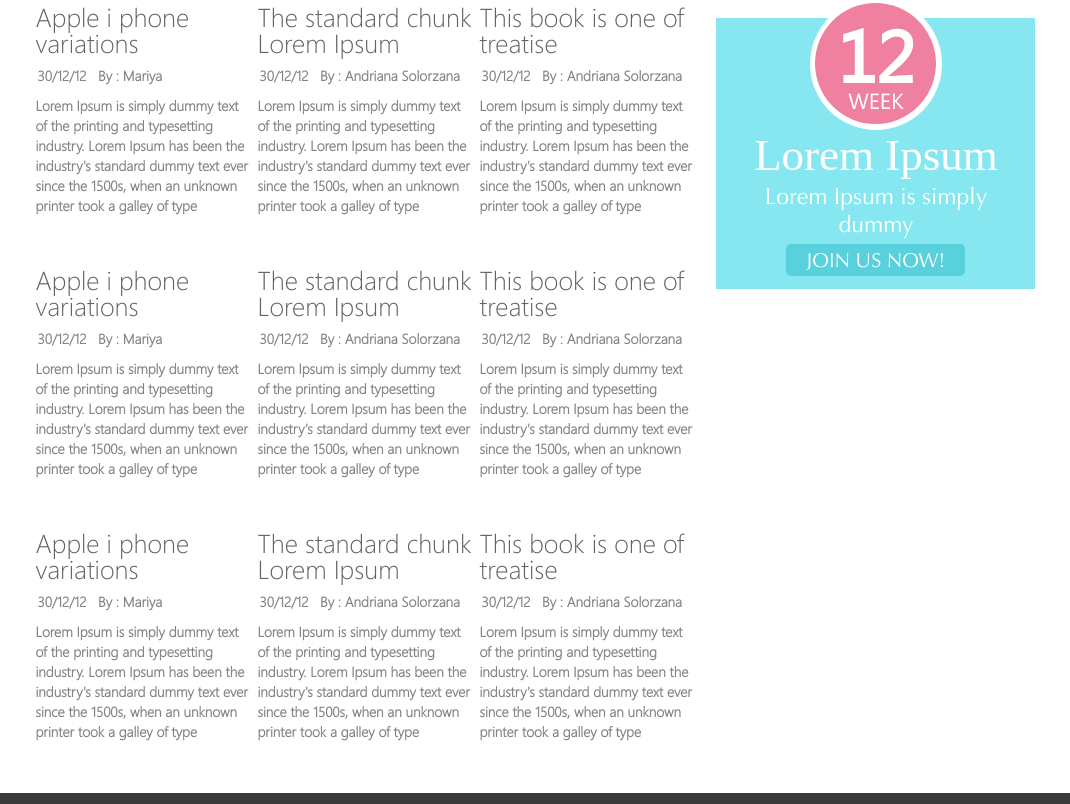
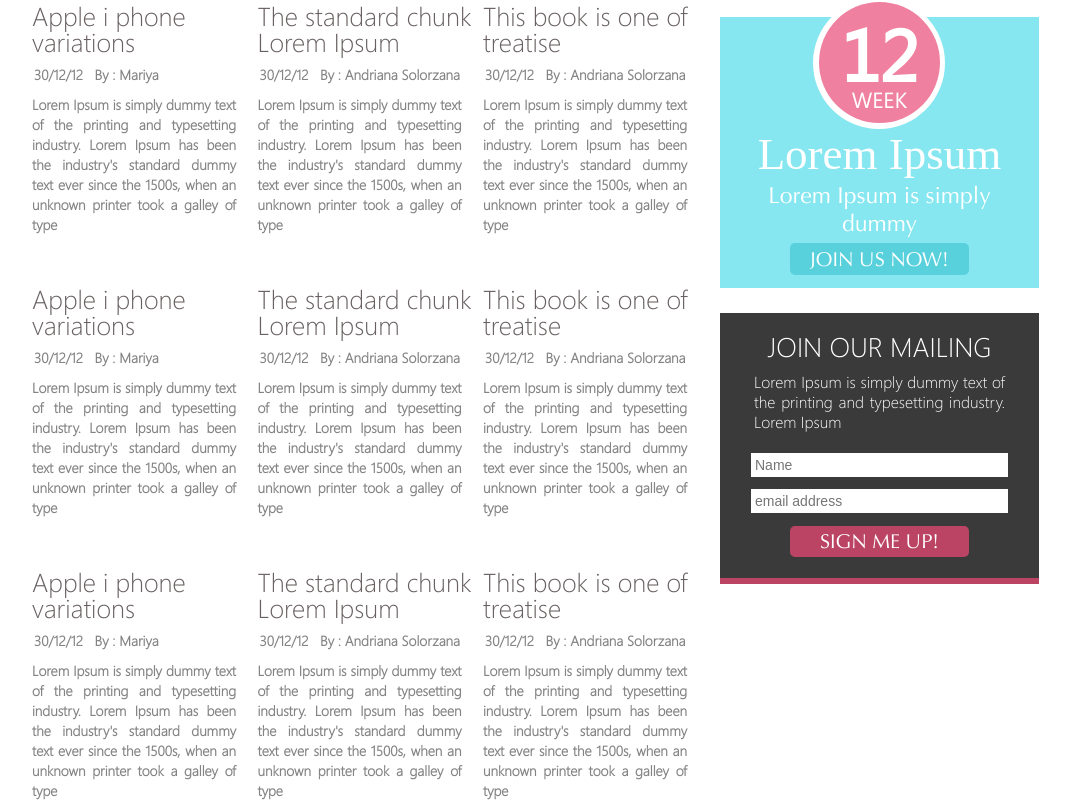
Before and after one commit to ilyashablouski/templateOnlineGroup, a plain HTML site: page index.html in a window 1280 px wide. Shown: the part 996-1800 px from the top of the page, without its empty margins (93-1163 px from the left). Drawn offline with nearby package versions, Linux system fonts and the light colour scheme; a web font is replaced by a local one.

Commit message:
finishing styles

```diff
--- a/css/styles.less
+++ b/css/styles.less
@@ -132,6 +132,15 @@ table {
 }
 
 * {
+    -webkit-touch-callout: none;
+    -webkit-text-size-adjust: none;
+    -webkit-tap-highlight-color: rgba(0, 0, 0, 0);
+    -webkit-user-select: none;
+}
+
+*,
+*::after,
+*::before {
     box-sizing: border-box;
 }
 
@@ -143,6 +152,11 @@ img {
 a {
     text-decoration: none;
     cursor: pointer;
+}
+
+a,
+.input {
+    outline: none;
 }
 
 h2 {
@@ -176,7 +190,7 @@ body {
     &__inner {
         display: flex;
         margin: 0 auto;
-        padding: 40px 0 30px 0;
+        padding: 39px 0 30px 0;
         justify-content: space-between;
         align-items: baseline;
         max-width: 1012px;
@@ -229,6 +243,7 @@ body {
             &:hover {
                 background: #373737;
                 color: #ffffff;
+                transition: all 0.125s ease-in-out;
             }
         }
     }
@@ -294,7 +309,7 @@ body {
 .content-container {
     display: flex;
     flex: 1 0 auto;
-    max-width: 1023px;
+    max-width: 1030px;
 }
 
 .wrapper__content-container {
@@ -394,6 +409,11 @@ body {
 
     &__meta {
         margin: 10px 0 10px 2px;
+    }
+
+    p {
+        text-align: justify;
+        padding-right: 10px;
     }
 }
 
@@ -526,39 +546,98 @@ body {
     font-size: 22px;
 }
 
-.advt-button {
+.advt-block-2__advt-button {
     margin: 0 auto;
     padding: 7px 0 5px 0;
+}
+
+.advt-button {
     width: 179px;
     font-family: "Optima LT Roman";
     font-size: 20px;
     border-radius: 5px;
-    background: #58d1dc;
     color: #ffffff;
+
+    &_blue {
+        background: #58d1dc;
+    }
+
+    &_pink {
+        background: #bb4465;
+    }
 }
 
 .advt-container__advt-block-2 {
     margin-bottom: 25px;
 }
 
+.advt-block-3 {
+    display: flex;
+    flex-direction: column;
+    justify-content: space-between;
+    width: 319px;
+    height: 271px;
+    background: #393a39;
 
+    &__text-box {
+        margin-top: 20px;
+        display: flex;
+        flex-direction: column;
+        font-family: "Segoe WP Light";
+        color: #ffffff;
+    }
 
+    &__header {
+        text-align: center;
+        font-size: 27px;
+        text-transform: uppercase;
+    }
 
+    &__text {
+        margin: 12px auto 0px auto;
+        width: 251px;
+        text-align: justify;
+        line-height: 20px;
+    }
+}
 
+.feedback-form {
+    margin: 0 auto;
+    display: flex;
+    flex-direction: column;
+    align-items: center;
+    width: 257px;
+}
 
+.name-field {
+    margin-bottom: 12px;
+    padding: 4px;
+    width: 100%;
+    font-size: 14px;
+    border: none;
+    outline: 0;
+    color: #787878;
+}
 
+.email-field {
+    &:extend(.name-field);
+    margin-bottom: 13px;
+}
 
+.submit-button {
+    border: none;
+    background-image: none;
+    box-shadow: none;
+}
 
+.feedback-form__submit-button {
+    padding: 4px 0 4px 0;
+}
 
-
-
-
-
-
-
-
-
-
+.advt-block-3__footer {
+    padding-bottom: 6px;
+    background: #bb4465;
+}
 
 .footer {
     flex: 0 0 auto;
--- a/index.html
+++ b/index.html
@@ -84,7 +84,7 @@
           <section class="article article-block__article">
             <h2 class="article__header">Apple i phone variations</h2>
             <pre class="article__meta text">30/12/12   By : Mariya</pre>
-            <p class="article__text text ">Lorem Ipsum is simply dummy text of the printing and typesetting industry.
+            <p class="article__text text">Lorem Ipsum is simply dummy text of the printing and typesetting industry.
               Lorem
               Ipsum has been the industry's standard dummy text ever since the 1500s, when an unknown printer took a
               galley of type</p>
@@ -93,7 +93,7 @@
           <section class="article article-block__article">
             <h2 class="article__header">The standard chunk Lorem Ipsum</h2>
             <pre class="article__meta text">30/12/12   By : Andriana Solorzana</pre>
-            <p class="article__text text ">Lorem Ipsum is simply dummy text of the printing and typesetting industry.
+            <p class="article__text text">Lorem Ipsum is simply dummy text of the printing and typesetting industry.
               Lorem
               Ipsum has been the industry's standard dummy text ever since the 1500s, when an unknown printer took a
               galley of type</p>
@@ -102,7 +102,7 @@
           <section class="article article-block__article">
             <h2 class="article__header">This book is one of treatise</h2>
             <pre class="article__meta text">30/12/12   By : Andriana Solorzana</pre>
-            <p class="article__text text ">Lorem Ipsum is simply dummy text of the printing and typesetting industry.
+            <p class="article__text text">Lorem Ipsum is simply dummy text of the printing and typesetting industry.
               Lorem
               Ipsum has been the industry's standard dummy text ever since the 1500s, when an unknown printer took a
               galley of type</p>
@@ -111,7 +111,7 @@
           <section class="article article-block__article">
             <h2 class="article__header">Apple i phone variations</h2>
             <pre class="article__meta text">30/12/12   By : Mariya</pre>
-            <p class="article__text text ">Lorem Ipsum is simply dummy text of the printing and typesetting industry.
+            <p class="article__text text">Lorem Ipsum is simply dummy text of the printing and typesetting industry.
               Lorem
               Ipsum has been the industry's standard dummy text ever since the 1500s, when an unknown printer took a
               galley of type</p>
@@ -120,7 +120,7 @@
           <section class="article article-block__article">
             <h2 class="article__header">The standard chunk Lorem Ipsum</h2>
             <pre class="article__meta text">30/12/12   By : Andriana Solorzana</pre>
-            <p class="article__text text ">Lorem Ipsum is simply dummy text of the printing and typesetting industry.
+            <p class="article__text text">Lorem Ipsum is simply dummy text of the printing and typesetting industry.
               Lorem
               Ipsum has been the industry's standard dummy text ever since the 1500s, when an unknown printer took a
               galley of type</p>
@@ -129,7 +129,7 @@
           <section class="article article-block__article">
             <h2 class="article__header">This book is one of treatise</h2>
             <pre class="article__meta text">30/12/12   By : Andriana Solorzana</pre>
-            <p class="article__text text ">Lorem Ipsum is simply dummy text of the printing and typesetting industry.
+            <p class="article__text text">Lorem Ipsum is simply dummy text of the printing and typesetting industry.
               Lorem
               Ipsum has been the industry's standard dummy text ever since the 1500s, when an unknown printer took a
               galley of type</p>
@@ -138,7 +138,7 @@
           <section class="article article-block__article">
             <h2 class="article__header">Apple i phone variations </h2>
             <pre class="article__meta text">30/12/12   By : Mariya</pre>
-            <p class="article__text text ">Lorem Ipsum is simply dummy text of the printing and typesetting industry.
+            <p class="article__text text">Lorem Ipsum is simply dummy text of the printing and typesetting industry.
               Lorem
               Ipsum has been the industry's standard dummy text ever since the 1500s, when an unknown printer took a
               galley of type</p>
@@ -147,7 +147,7 @@
           <section class="article article-block__article">
             <h2 class="article__header">The standard chunk Lorem Ipsum</h2>
             <pre class="article__meta text">30/12/12   By : Andriana Solorzana</pre>
-            <p class="article__text text ">Lorem Ipsum is simply dummy text of the printing and typesetting industry.
+            <p class="article__text text">Lorem Ipsum is simply dummy text of the printing and typesetting industry.
               Lorem
               Ipsum has been the industry's standard dummy text ever since the 1500s, when an unknown printer took a
               galley of type</p>
@@ -156,7 +156,7 @@
           <section class="article article-block__article">
             <h2 class="article__header">This book is one of treatise</h2>
             <pre class="article__meta text">30/12/12   By : Andriana Solorzana</pre>
-            <p class="article__text text ">Lorem Ipsum is simply dummy text of the printing and typesetting industry.
+            <p class="article__text text">Lorem Ipsum is simply dummy text of the printing and typesetting industry.
               Lorem
               Ipsum has been the industry's standard dummy text ever since the 1500s, when an unknown printer took a
               galley of type</p>
@@ -167,10 +167,10 @@
 
       <aside class="advt-container content-container__advt-container">
         <div class="advt-block-1 advt-container__advt-block-1">
-          <div class="advt-block-1__header">
+          <p class="advt-block-1__header">
             <span>The ultimate apple</span><br>
             <span>i pad Guide</span>
-          </div>
+          </p>
 
           <div class="advt-block-1__images">
             <div class="advt-block-1__tablet"><img src="img/tablets.png" alt="Tablets"></div>
@@ -187,11 +187,23 @@
           <div class="advt-block-2__text-block">
             <span class="advt-block-2__header">Lorem Ipsum</span>
             <span class="advt-block-2__text">Lorem Ipsum is simply dummy</span>
-            <a href="#" class="advt-button button_blue">JOIN US NOW!</a>
+            <a href="#" class="advt-button advt-block-2__advt-button advt-button_blue">JOIN US NOW!</a>
           </div>
         </div>
 
-        <div class="advt-block-3"></div>
+        <div class="advt-block-3">
+            <p class="advt-block-3__text-box">
+              <span class="advt-block-3__header">Join our mailing</span>
+              <span class="advt-block-3__text">Lorem Ipsum is simply dummy text of the printing and typesetting industry. Lorem Ipsum</span>
+            </p>
+
+            <form action="URL" class="feedback-form" method="post">
+              <input type="text" name="name" class="name-field" placeholder="Name" id="field-name">
+              <input type="email" name="email" class="email-field" placeholder="email address" id="field-email">
+              <input type="submit" class="submit-button feedback-form__submit-button advt-button advt-button_pink" value="SIGN ME UP!" id="btn-submit">
+            </form>
+            <i class="advt-block-3__footer"></i>
+          </div>
       </aside>
     </main>
   </div>
```
Also changed, not shown: css/styles.css.
